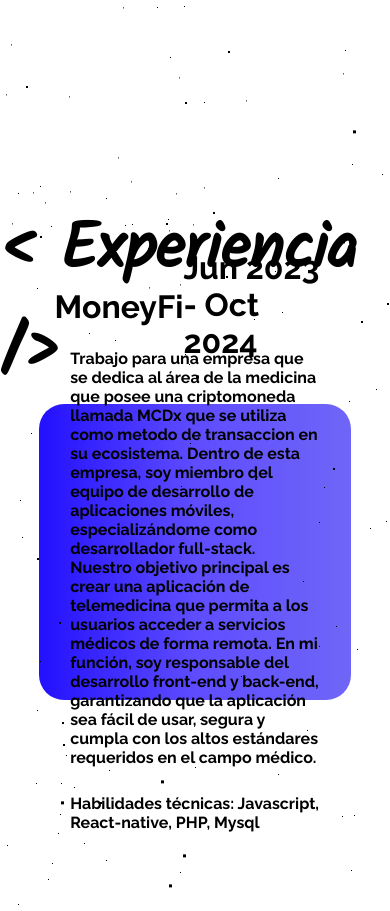
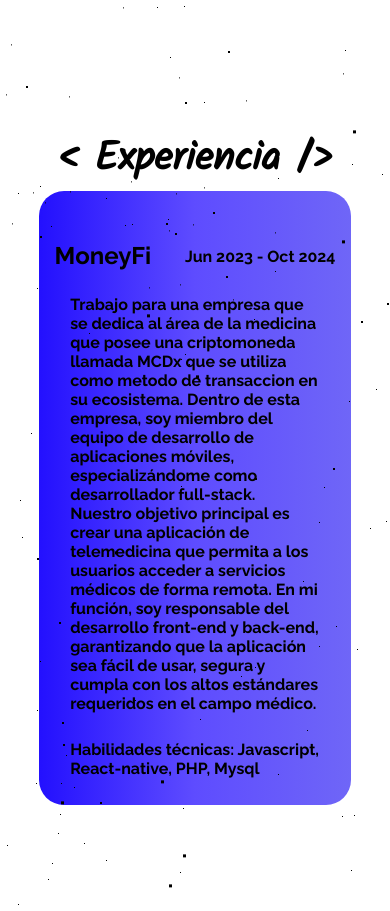
Before and after one commit to Julihumere/portfolio-Julio-Humere, a Next.js app: page / in a window 390 px wide. Shown: the part 1660-2571 px from the top of the page. Built offline with nearby package versions, Linux system fonts and the light colour scheme.

Commit message:
Add noreferrer attribute to links and adjust CSS styles for responsiveness

```diff
--- a/Components/SobreMi.jsx
+++ b/Components/SobreMi.jsx
@@ -20,6 +20,7 @@
                   href={
                     "https://drive.google.com/file/d/1RFFjcrTt7prhawix_MTEtP_YOLKFy9Qh/view?usp=share_link"
                   }
+                  rel="noreferrer"
                 >
                   <h1 className={styles.SobreMi__Buttons__title}>
                     <>
@@ -37,6 +38,7 @@
                   href={
                     "https://drive.google.com/file/d/18I9qp4-q8j42AdHMR7PL5cRsOaEiA6o6/view?usp=share_link"
                   }
+                  rel="noreferrer"
                 >
                   <h1 className={styles.SobreMI__Buttons__title}>
                     <>
--- a/styles/Experiencia.module.css
+++ b/styles/Experiencia.module.css
@@ -18,7 +18,7 @@
 
 .Experiencia__item {
   width: 80%;
-  height: 35vh;
+  height: auto;
   display: flex;
   flex-direction: column;
   justify-content: center;
@@ -37,11 +37,11 @@
 }
 
 .title__item h1 {
-  font-size: 2rem;
+  font-size: 1.5rem;
   margin-top: 40px;
 }
 .title__item h2 {
-  font-size: 2rem;
+  font-size: 1rem;
   margin-top: 40px;
 }
 
@@ -55,3 +55,22 @@
   width: 80%;
   font-size: 1rem;
 }
+
+@media screen and (max-width: 840px) {
+  .Experiencia__container title {
+    margin-top: 2rem;
+    font-size: 3rem;
+  }
+}
+
+@media screen and (max-width: 580px) {
+  .Experiencia__container title {
+    font-size: 2.5rem;
+  }
+}
+
+@media screen and (max-width: 360px) {
+  .Experiencia__container title {
+    font-size: 2rem;
+  }
+}
```
